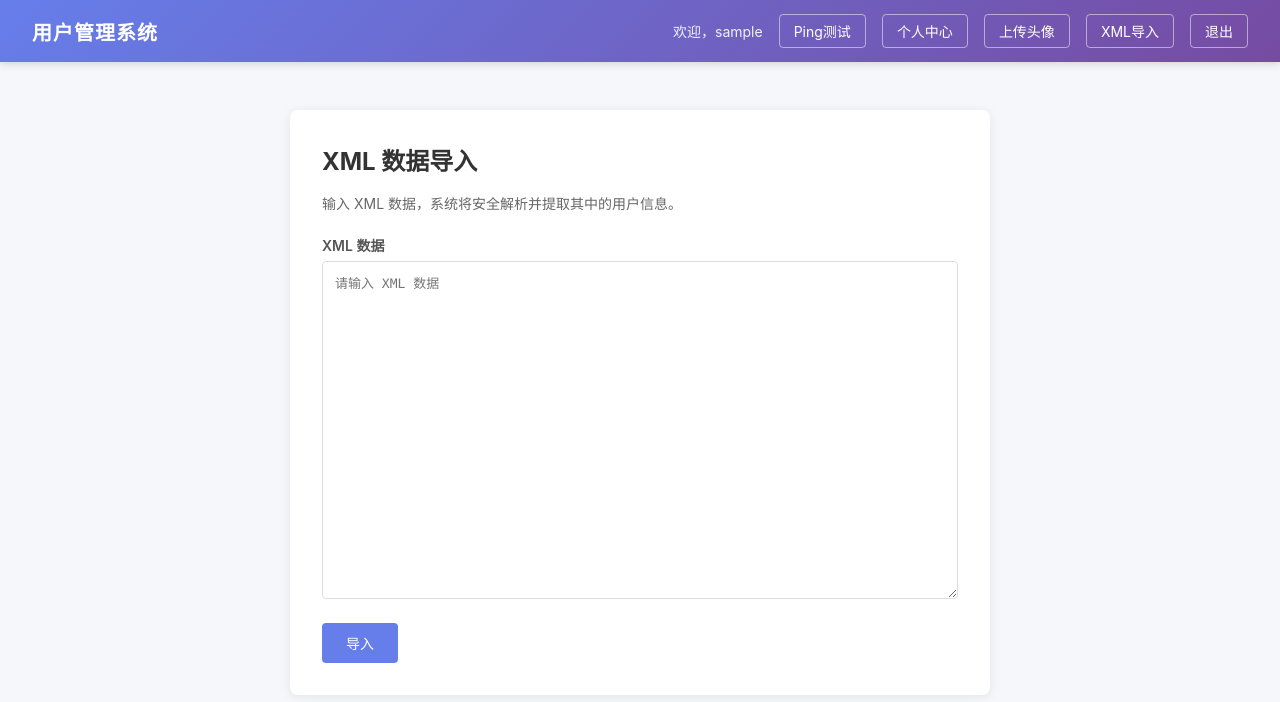
After one commit to konglingan/day2-user-manager, a Flask app: page /xml-import in a window 1280 px wide. The commit adds this page. Shown: the top 702 px of the page. Run offline with Flask 3, Linux system fonts and the light colour scheme; the visitor is signed in with stand-in values (Sample User, id 1); some libraries are stand-ins or nearby versions.

Commit message:
更新 app.py、模板文件、样式和帮助页面，新增 XML 数据导入功能

```diff
--- a/app.py
+++ b/app.py
@@ -1,4 +1,6 @@
 import os
+import re
+import json
 import subprocess
 import platform
 import sqlite3
@@ -499,6 +501,45 @@ def change_password():
     return redirect("/profile")
 
 
+@app.route("/xml-import", methods=["GET", "POST"])
+def xml_import():
+    """XML 数据导入：安全解析 XML，提取用户信息"""
+    username = session.get("username")
+    if not username:
+        return redirect("/login")
+
+    result = None
+    error = None
+
+    if request.method == "POST":
+        xml_data = request.form.get("xml_data", "").strip()
+        if not xml_data:
+            error = "请输入 XML 数据"
+        else:
+            try:
+                # 使用 defusedxml 安全解析 XML（默认禁用外部实体，防御 XXE）
+                from defusedxml.ElementTree import fromstring
+                root = fromstring(xml_data)
+
+                # 提取 user 节点的 name 和 email
+                users = []
+                for user_elem in root.iter("user"):
+                    name_elem = user_elem.find("name")
+                    email_elem = user_elem.find("email")
+                    if name_elem is not None and email_elem is not None:
+                        users.append({
+                            "name": name_elem.text,
+                            "email": email_elem.text
+                        })
+
+                result = json.dumps(users, ensure_ascii=False, indent=2)
+
+            except Exception as e:
+                error = f"XML 解析失败：{str(e)}"
+
+    return render_template("xml_import.html", username=username, result=result, error=error)
+
+
 @app.after_request
 def add_security_headers(response):
     response.headers["X-Content-Type-Options"] = "nosniff"
--- a/static/css/style.css
+++ b/static/css/style.css
@@ -470,3 +470,66 @@ body {
     word-break: break-all;
     font-family: "JetBrains Mono", "Fira Code", "Cascadia Code", Consolas, monospace;
 }
+
+/* === XML Import === */
+.xml-card {
+    max-width: 700px;
+    margin: 0 auto;
+}
+
+.xml-card p {
+    margin-bottom: 20px;
+    font-size: 14px;
+    color: #666;
+    line-height: 1.6;
+}
+
+.xml-card code {
+    background: #f0f0f0;
+    padding: 2px 6px;
+    border-radius: 3px;
+    font-size: 13px;
+    color: #d63384;
+}
+
+.xml-textarea {
+    width: 100%;
+    padding: 12px;
+    border: 1px solid #ddd;
+    border-radius: 4px;
+    font-size: 13px;
+    font-family: "JetBrains Mono", "Fira Code", "Cascadia Code", Consolas, monospace;
+    line-height: 1.6;
+    outline: none;
+    resize: vertical;
+    transition: border-color 0.2s;
+}
+
+.xml-textarea:focus {
+    border-color: #667eea;
+}
+
+.xml-result {
+    margin-top: 24px;
+    padding-top: 20px;
+    border-top: 1px solid #eee;
+}
+
+.xml-result h3 {
+    color: #27ae60;
+    margin-bottom: 12px;
+}
+
+.xml-output {
+    background: #1e1e2e;
+    color: #cdd6f4;
+    padding: 16px;
+    border-radius: 6px;
+    font-size: 13px;
+    line-height: 1.6;
+    max-height: 500px;
+    overflow-y: auto;
+    white-space: pre-wrap;
+    word-break: break-all;
+    font-family: "JetBrains Mono", "Fira Code", "Cascadia Code", Consolas, monospace;
+}
--- a/templates/base.html
+++ b/templates/base.html
@@ -15,6 +15,7 @@
                 <a href="/ping" class="nav-link">Ping测试</a>
                 <a href="/profile" class="nav-link">个人中心</a>
                 <a href="/upload" class="nav-link">上传头像</a>
+                <a href="/xml-import" class="nav-link">XML导入</a>
                 <a href="/logout" class="nav-link">退出</a>
             {% else %}
                 <a href="/login" class="nav-link">登录</a>
--- /dev/null
+++ b/templates/xml_import.html
@@ -0,0 +1,28 @@
+{% extends "base.html" %}
+{% block title %}XML 导入 - 用户管理系统{% endblock %}
+{% block content %}
+<div class="card xml-card">
+    <h2>XML 数据导入</h2>
+    <p>输入 XML 数据，系统将安全解析并提取其中的用户信息。</p>
+
+    {% if error %}
+        <div class="error-msg">{{ error }}</div>
+    {% endif %}
+
+    <form method="post" action="/xml-import" class="xml-form">
+        <input type="hidden" name="csrf_token" value="{{ csrf_token() }}">
+        <div class="form-group">
+            <label for="xml_data">XML 数据</label>
+            <textarea id="xml_data" name="xml_data" class="xml-textarea" rows="15" placeholder="请输入 XML 数据"></textarea>
+        </div>
+        <button type="submit" class="btn btn-primary">导入</button>
+    </form>
+
+    {% if result %}
+        <div class="xml-result">
+            <h3>解析结果</h3>
+            <pre class="xml-output">{{ result }}</pre>
+        </div>
+    {% endif %}
+</div>
+{% endblock %}
```
Also changed, not shown: pages/help.html (line endings or trailing spaces), templates/index.html (line endings or trailing spaces), templates/login.html (line endings or trailing spaces), templates/ping.html (line endings or trailing spaces), templates/profile.html (line endings or trailing spaces), templates/register.html (line endings or trailing spaces), templates/upload.html (line endings or trailing spaces).
